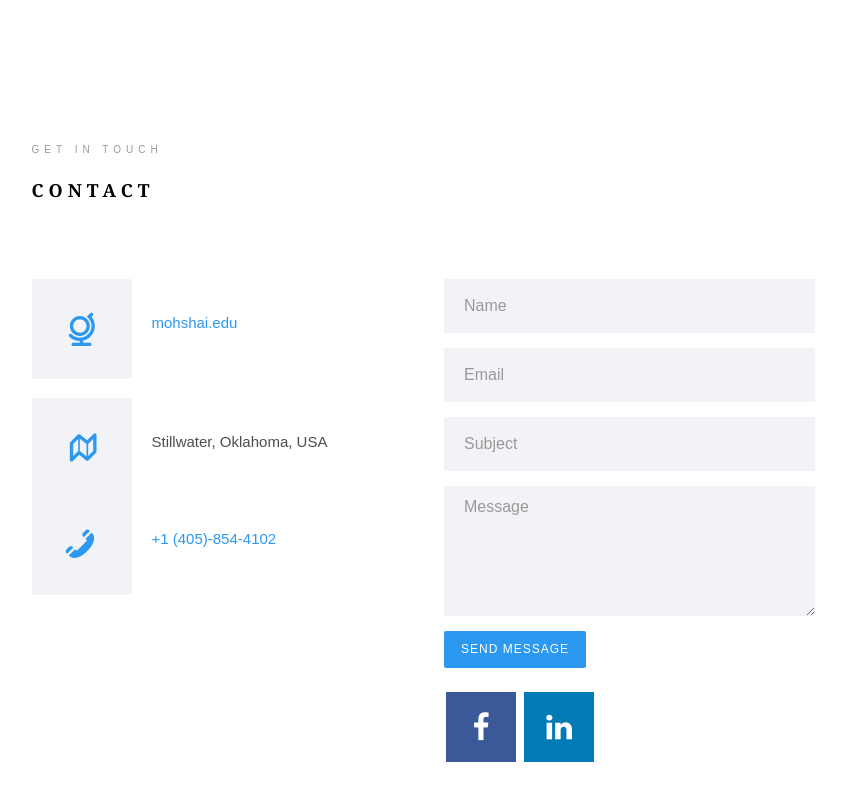
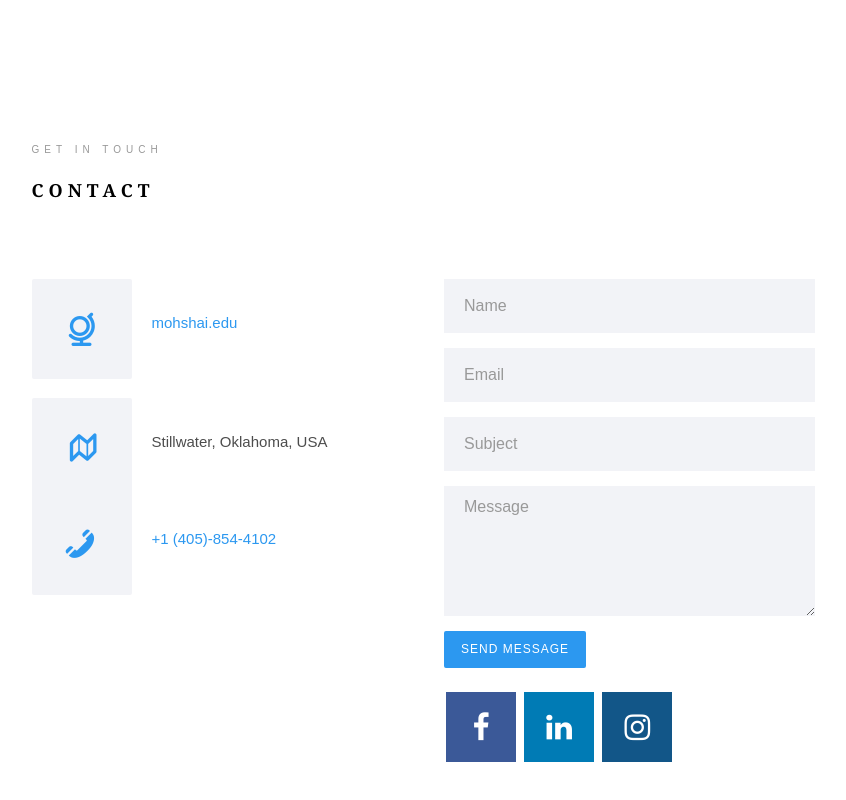
Before and after one commit to Mohammadshahidshaik/Mohammadshahidshaik1.github.io, a plain HTML site: page index.html in a window 1280 px wide. Shown: the part 2203-3003 px from the top of the page, without its empty margins (361-1207 px from the left). Drawn offline with Linux system fonts and the light colour scheme; files whose address does not match are found by name; a web font is replaced by a local one.

Commit message:
Update index.html

```diff
--- a/index.html
+++ b/index.html
@@ -514,6 +514,8 @@
 
 										<a href="https://www.linkedin.com/in/0129b6217/" target="_blank"
 											rel="noopener noreferrer" class="fa fa-linkedin"></a>
+										<a href="https://www.instagram.com/_shahid_indian/" target="_blank"
+											rel="noopener noreferrer" class="fa fa-instagram"></a>
 									</div>
 
 
```
